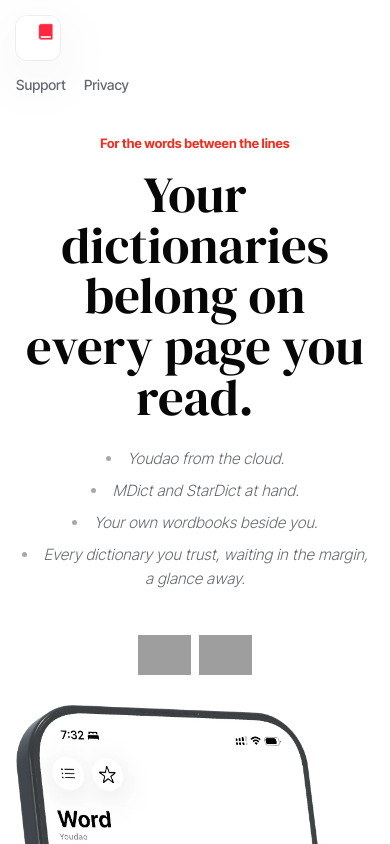
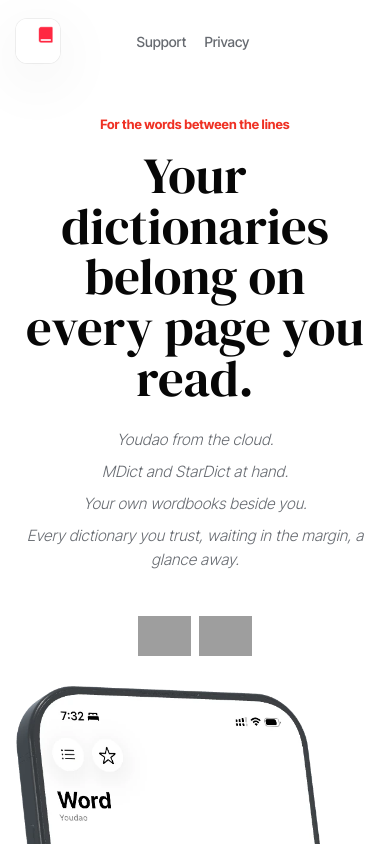
Before and after one commit to qoli/RonnieCC-aDict, a plain HTML site: page index.html in a window 390 px wide. Shown: the top 844 px of the page. Drawn offline with Linux system fonts and the light colour scheme; grey boxes are pictures that could not be loaded.

Commit message:
Refine responsive header and hero list

```diff
--- a/styles.css
+++ b/styles.css
@@ -908,7 +908,6 @@
   row-gap: 28px;
   align-items: end;
   padding-bottom: clamp(44px, 6vw, 78px);
-  border-bottom: 1px solid rgba(7, 7, 7, 0.14);
 }
 
 .local-dictionary-head .section-anchor {
@@ -1323,23 +1322,6 @@
 }
 
 @media (max-width: 980px) {
-  .site-header {
-    grid-template-columns: 1fr auto;
-    padding-top: 1em;
-  }
-
-  .site-header::after {
-    content: none;
-  }
-
-  .nav {
-    grid-column: 1 / -1;
-    grid-row: 2;
-    justify-content: flex-start;
-    overflow-x: auto;
-    padding-bottom: 8px;
-  }
-
   .hero {
     padding-top: 40px;
     grid-template-columns: 1fr;
@@ -1372,7 +1354,7 @@
 
   .hero-copy .hero-text {
     padding-left: 0;
-    list-style-position: inside;
+    list-style: none;
   }
 
   .hero-copy .actions {
```
